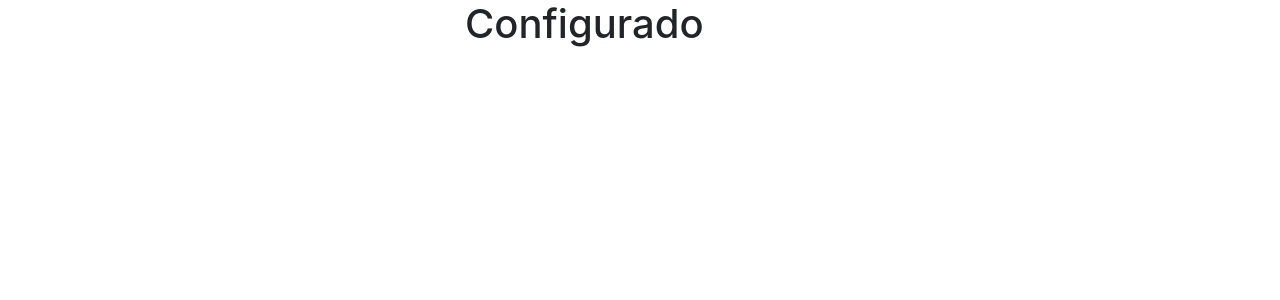
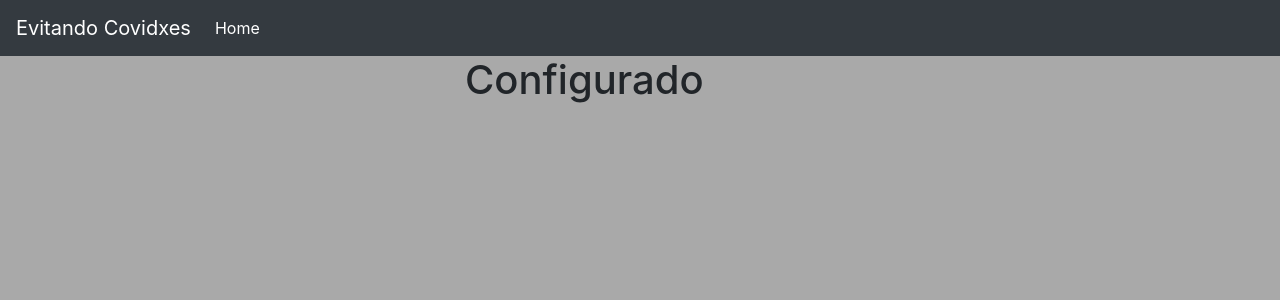
Before and after one commit to alejandrozeb/EvitandoCovidxesWebPage, a CodeIgniter app: page /database/ in a window 1280 px wide. Shown: the top 300 px of the page. Run offline with CodeIgniter, Linux system fonts and the light colour scheme.

Commit message:
nav añadido Y style.css linkeado

```diff
--- a/application/views/Home.php
+++ b/application/views/Home.php
@@ -15,9 +15,26 @@ defined('BASEPATH') OR exit('No direct script access allowed');
      <!--Import Google Icon Font-->
      <link href="https://fonts.googleapis.com/icon?family=Material+Icons" rel="stylesheet">
       <!-- Estilos -->
-      <link type="text/css" rel="stylesheet" href="<?php echo base_url();?>assets/css/style.css"  media="screen,projection"/>
+      <link rel="stylesheet" href="<?php echo base_url();?>assets/css/style.css"/>
   </head>
   <body>
+
+  <!-- nav Inicio -->
+    <nav class="navbar navbar-expand-lg navbar-light bg-dark">
+        <a class="navbar-brand text-white" href="#">Evitando Covidxes</a>
+        <button class="navbar-toggler" type="button" data-toggle="collapse" data-target="#navbarSupportedContent" aria-controls="navbarSupportedContent" aria-expanded="false" aria-label="Toggle navigation">
+            <span class="navbar-toggler-icon"></span>
+        </button>
+
+        <div class="collapse navbar-collapse" id="navbarSupportedContent">
+            <ul class="navbar-nav mr-auto">
+                <li class="nav-item active">
+                    <a class="nav-link text-white" href="#">Home <span class="sr-only">(current)</span></a>
+                </li>
+            </ul>
+        </div>
+    </nav>
+  <!-- nac Final -->
         <div class="container">
             <div class="row justify-content-center">
                     <div class="col-4">
--- a/assets/css/style.css
+++ b/assets/css/style.css
@@ -0,0 +1,3 @@
+body{
+    background-color: darkgrey;
+}
```
